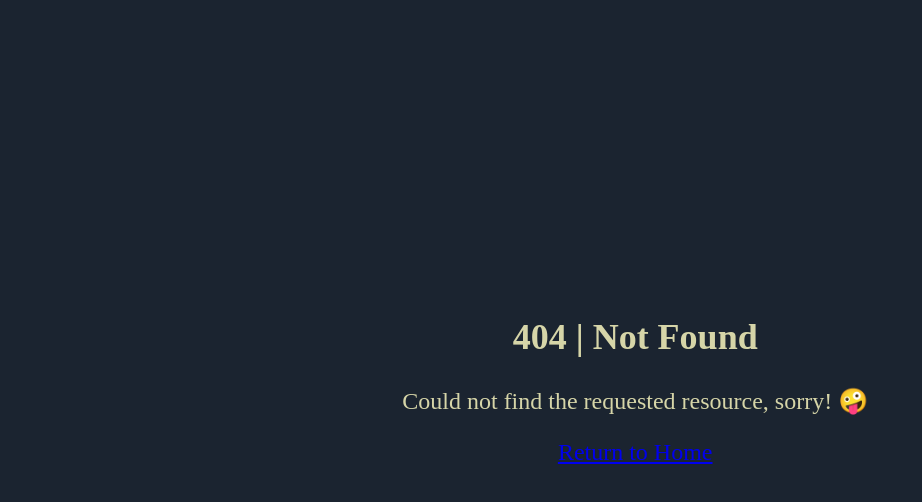
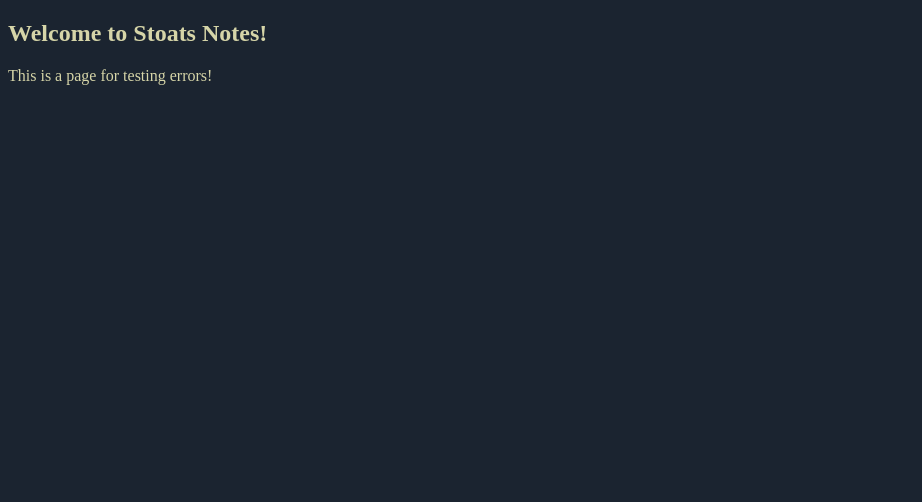
Before and after one commit to davidnbooth/stoats_notes, a Next.js app: page /broken in a window 1280 px wide. Before the commit this address had no page. Shown: the top 502 px of the page, without its empty margins (0-922 px from the left). Built offline with nearby package versions, Linux system fonts and the light colour scheme.

Commit message:
add "broken" page for 500 testing

```diff
--- /dev/null
+++ b/app/broken/page.tsx
@@ -0,0 +1,18 @@
+import DBConnection from '../../lib/DBConnection'
+
+
+export default async function Home({}) {
+    // Uncomment the following lines and run the dev server (npm run dev) to see the error page
+    // It won't show up in production, because the error is thrown during the build process
+    // const db = await DBConnection.getConnection()
+    // await db.query(`INSERT INTOzzzz Notes (NoteID, Content) VALUES (1, "Your note here")`);  // invalid SQL
+
+    return (
+        <main>
+            <h2>Welcome to Stoats Notes!</h2>
+            <div>
+                This is a page for testing errors!
+            </div>
+        </main>
+    )
+}
```
